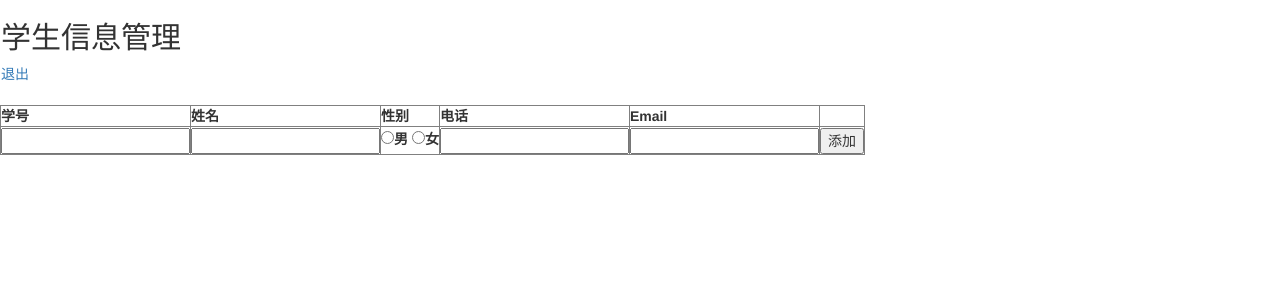
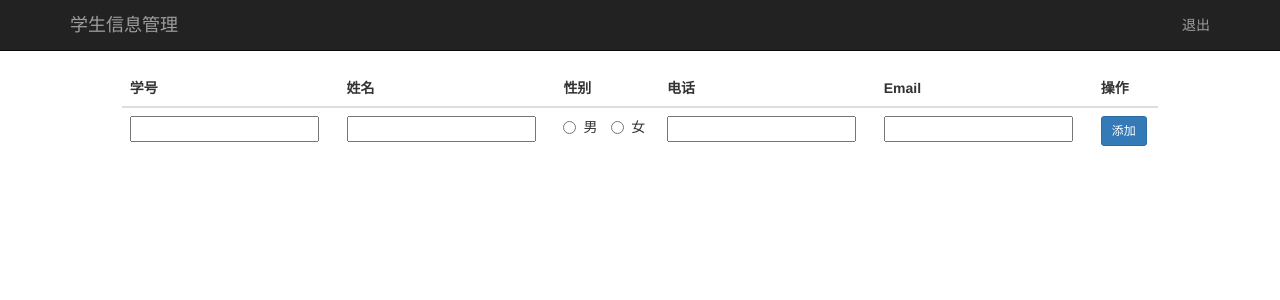
Before and after one commit to starsharp06sharp/StuInfoSite, a Flask app: page / in a window 1280 px wide. Shown: the top 300 px of the page. Run offline with Flask 2, Linux system fonts and the light colour scheme; the visitor is signed in with stand-in values (Sample User, id 1); some libraries are stand-ins or nearby versions.

Commit message:
使用BootStrap重构界面

```diff
--- a/stuinfo/templates/index.html
+++ b/stuinfo/templates/index.html
@@ -1,6 +1,7 @@
 {% extends "layout.html" %}
 {% block body %}
-<table class="students" border="1">
+<div class="table-responsive">
+<table class="table table-hover">
     <thead>
     <tr>
         <th>学号</th>
@@ -8,7 +9,7 @@
         <th>性别</th>
         <th>电话</th>
         <th>Email</th>
-        <th></th>
+        <th>操作</th>
     </tr>
     </thead>
     <tbody>
@@ -19,7 +20,7 @@
         <td>{{ student['gender'] }}</td>
         <td>{{ student['phonenum'] }}</td>
         <td>{{ student['emailaddr'] }}</td>
-        <td><a href="{{ url_for('delete_student', student_id=student['id']) }}">删除</a></td>
+        <td><a href="{{ url_for('delete_student', student_id=student['id']) }}" class="btn btn-danger btn-sm">删除</a></td>
     </tr>
     {% endfor %}
     <tr>
@@ -27,14 +28,15 @@
             <td><input type="text" name="id" /></td>
             <td><input type="text" name="name" /></td>
             <td>
-                <label><input type="radio" name="gender" value="男" />男</label>
-                <label><input type="radio" name="gender" value="女" />女</label>
+                <label class="radio-inline"><input type="radio" name="gender" value="男" />男</label>
+                <label class="radio-inline"><input type="radio" name="gender" value="女" />女</label>
             </td>
             <td><input type="text" name="phonenum" /></td>
             <td><input type="text" name="emailaddr" /></td>
-            <td><input type="submit" value="添加" /></td>
+            <td><input type="submit" value="添加" class="btn btn-primary btn-sm" /></td>
         </form>
     </tr>
     </tbody>
 </table>
+</div>
 {% endblock %}
--- a/stuinfo/templates/layout.html
+++ b/stuinfo/templates/layout.html
@@ -7,18 +7,38 @@
     <link rel="stylesheet" href="{{ url_for('static', filename='bootstrap/3.3.5/css/bootstrap.min.css') }}">
     <script src="{{ url_for('static', filename='jquery/2.2.3/jquery.min.js') }}"></script>
     <script src="{{ url_for('static', filename='bootstrap/3.3.5/js/bootstrap.min.js') }}"></script>
-    <style></style>
+    <style>
+        body {padding-top: 70px;}
+    </style>
 </head>
 <body>
-    <div class="page">
-        <div class="navbar">
-            <h2>学生信息管理</h2>
-            <a href="{{ url_for('logout') }}">退出</a>
+    <nav class="navbar navbar-inverse navbar-fixed-top">
+        <div class="container">
+            <div class="navbar-header">
+                <a class="navbar-brand" href="#">学生信息管理</a>
+            </div>
+            <ul class="nav navbar-nav navbar-right">
+                <li><a href="{{ url_for('logout') }}">退出</a></li>
+            </ul>
         </div>
-        {% for message in get_flashed_messages() %}
-        <div class="message">{{ message }}</div>
-        {% endfor %}
+    </nav>
+    <div class="visible-xs-block" style="height:70px"></div>
+    {% for message in get_flashed_messages() %}
+    <div class="container-fluid">
+        <div class="alert alert-success">
+            <span class="glyphicon glyphicon-ok"></span>
+            {{ message }}
+            <button type="button" class="close">
+                <span aria-hidden="true">&times;</span>
+            </button>
+            <!-- TODO: 为关闭按钮添加功能 -->
+        </div>
+    </div>
+    {% endfor %}
+    <div class="container-fluid">
+        <div class="row"><div class="col-xs-12 col-md-10 col-md-offset-1">
         {% block body%}{% endblock %}
+        </div></div>
     </div>
 </body>
 </html>
```
Also changed, not shown: stuinfo/templates/login.html (+36 -12 lines).
